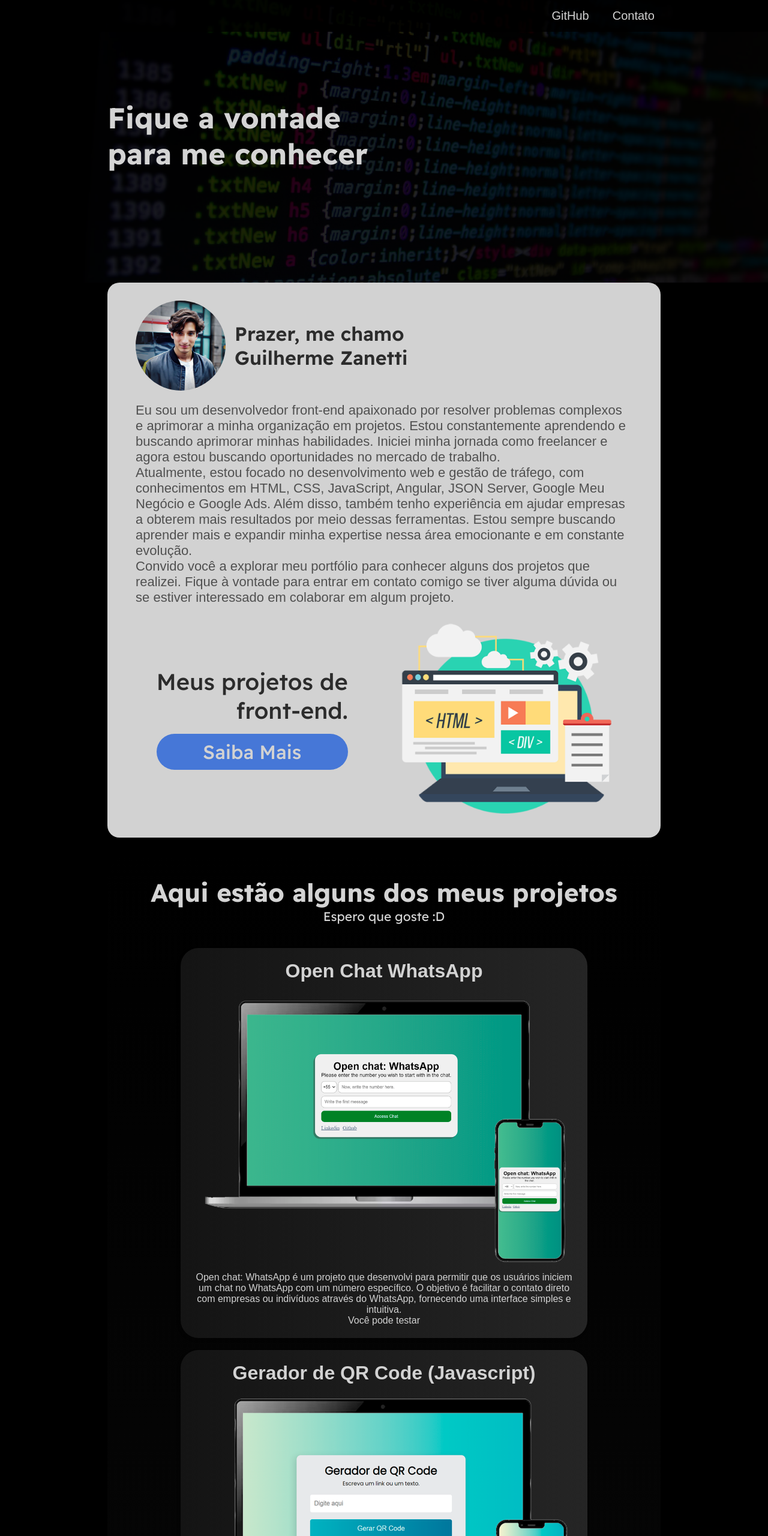
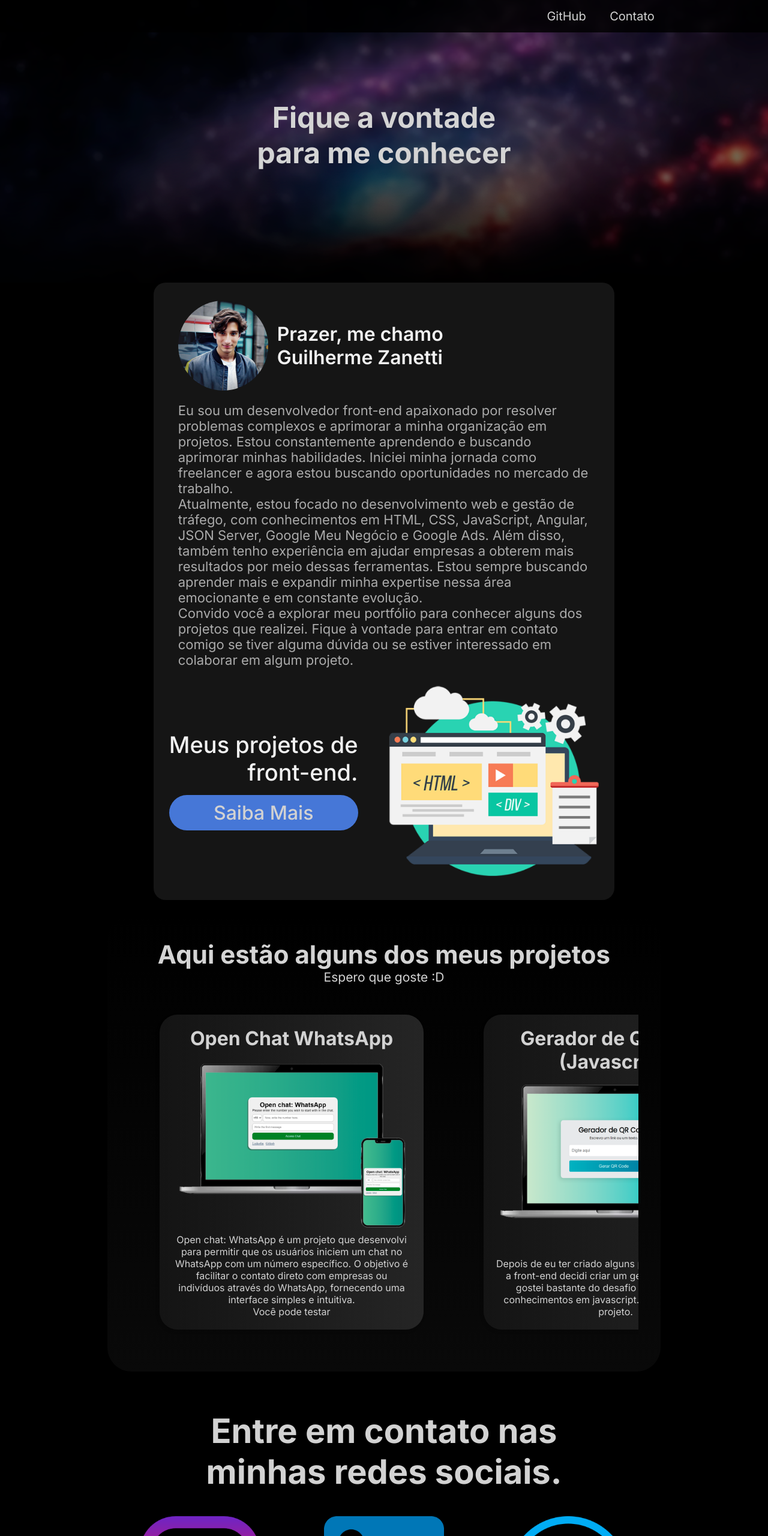
Before and after one commit to guilherzanetti/portfolio-2, a plain HTML site: page index.html in a window 1280 px wide. Shown: the top 2560 px of the page at 60% size. Drawn offline with nearby package versions, Linux system fonts and the light colour scheme.

Commit message:
Atualização de Design principal

```diff
--- a/style.css
+++ b/style.css
@@ -1,10 +1,11 @@
-@import url('https://fonts.googleapis.com/css2?family=Readex+Pro:wght@500&display=swap');
-@import url('https://fonts.googleapis.com/css2?family=Readex+Pro:wght@200;300;400;500;600;700&display=swap');
+
+@import url('https://fonts.googleapis.com/css2?family=Inter:ital,opsz,wght@0,14..32,100..900;1,14..32,100..900&display=swap');
 
 *{
     padding: 0;
     margin: 0;
     box-sizing: border-box;
+    font-family: "Inter", sans-serif;
 }
 
 /* HEADER RESPONSIVO */
@@ -27,7 +28,6 @@
 .list-header{
     text-align: center;
     color: #D2D2D2;
-    font-family: Arial, Helvetica, sans-serif;
     text-decoration: none;
     display: none;
 }
@@ -76,7 +76,6 @@ header{
 .btn-nav {
     text-decoration: none;
     color: #D2D2D2;
-    font-family: Arial, Helvetica, sans-serif;
     padding: 10px;
     margin-left: 15px;
     font-size: 20px;
@@ -94,22 +93,24 @@ header{
 /* BANNER */
 
 .banner {
-    background-image:url('img/banner.png');
+    background-image:url('img/background-galaxy.png');
     background-size: cover;
     background-repeat: no-repeat;
     padding-top: 13%;
     padding-bottom: 13%;
     align-items: center;
+    justify-content: center;
+    align-items: center;
+    text-align: center;
 }
 .h1-banner{
-    margin-left: 14%;
-    margin-right: 14%;
+    /* margin-left: 14%;
+    margin-right: 14%; */
 
     /* ScrollReveal */
     visibility: hidden;
 
     color: #D4D4D4;
-    font-family: 'Readex Pro', sans-serif;
     font-size: 48px;
 }
 
@@ -121,12 +122,13 @@ header{
 }
 
 .content {
-    background-color: #D2D2D2;
+    background-color: #151515;
     padding-top: 20px;
     padding-bottom: 20px;
-    margin-left: 14%;
-    margin-right: 14%;
+    margin-left: 20%;
+    margin-right: 20%;
     border-radius: 20px;
+    color: rgb(255, 255, 255);
 
 }
 
@@ -145,16 +147,14 @@ header{
 }
 
 .h1-prazer {
-    font-family: 'Readex Pro', sans-serif;
     font-weight: 500;
     margin-left: 15px;
     font-weight: 600;
-    color: #2C2C2C;
+    color: #f1f1f1;
 }
 
 .p1-prazer {
-    font-family: Arial, Helvetica, sans-serif;
-    color: #505050;
+    color: #ababab;
     font-size: 22px;
 }
 
@@ -167,8 +167,6 @@ header{
 /* ------- CHAMADA PRA AÇÃO ------- */
 
 .content2 {
-    margin-left: 4%;
-    margin-right: 4%;
     display: flex;
     align-items: center;
     padding-top: 20px;
@@ -185,10 +183,9 @@ header{
 }
 
 .h1-content2 {
-    font-family: 'Readex Pro', sans-serif;
     font-size: 38px;
     font-weight: 500;
-    color: #2C2C2C;
+    color: #f1f1f1;
 
 }
 
@@ -197,7 +194,6 @@ header{
 
 .h1-btn-content2 {
     margin-top: 15px;
-    font-family: 'Readex Pro', sans-serif;
     font-weight: 500;
     background-color: #4677D7;
     padding: 10px;
@@ -234,22 +230,38 @@ header{
     padding-bottom: 40px;
     background-image: linear-gradient(to bottom, #000000, #090909);
     border-radius: 40px;
-
 }
 
 .content-projetos{
     margin-left: 4%;
     margin-right: 4%;
-    font-family: Arial, Helvetica, sans-serif;
     color:#D4D4D4
 
 }
 
 .banner-projetos{
     margin-bottom: 40px;
-    font-family: 'Readex Pro', sans-serif;
     justify-content: center;
     text-align: center;
+}
+
+.projetos-view{
+    display: flex;
+    align-items: center;
+    overflow-x: auto;
+}
+
+.projetos-view::-webkit-scrollbar{
+    background-color:#00092d;
+    width: 20px;
+    border: solid 1px black;
+    border-radius: 20px;
+}
+
+.projetos-view::-webkit-scrollbar-thumb{
+    background-color:#001771;
+    border: solid 1px black;
+    border-radius: 20px;
 }
 
 .box-img-project{
@@ -259,7 +271,7 @@ header{
 }
 
 .img-project{
-    width: 100%;
+    width: 400px;
 }
 
 .h1-projetos{
@@ -275,8 +287,8 @@ header{
     justify-content: center;
     text-align: center;
     background-image: linear-gradient(to right, #141414, #252525);
-    margin-left: 10%;
-    margin-right: 10%;
+    margin-left: 50px;
+    margin-right: 50px;
     padding: 20px;
     border-radius: 30px;
     box-shadow: -2px 3px 5px #0000002b;
@@ -317,7 +329,6 @@ header{
 
 .display-contato {
     color: #D2D2D2;
-    font-family: 'Readex Pro', sans-serif;
     font-weight: 800;
     text-align: center;
 
@@ -358,14 +369,12 @@ header{
         visibility: hidden;
 
         color: #D4D4D4;
-        font-family: 'Readex Pro', sans-serif;
         font-size: 32px;
     }
 
     /* -------- Content-1 (smartphone) */
 
     .content {
-        background-color: #D2D2D2;
         padding-top: 20px;
         padding-bottom: 20px;
         margin-left: 5%;
@@ -388,11 +397,9 @@ header{
     }
 
     .h1-prazer {
-        font-family: 'Readex Pro', sans-serif;
         font-weight: 500;
         margin-left: 15px;
         font-weight: 600;
-        color: #2C2C2C;
         font-size: 26px;
     }
 
@@ -421,10 +428,8 @@ header{
     }
 
     .h1-content2 {
-        font-family: 'Readex Pro', sans-serif;
         font-size: 38px;
         font-weight: 500;
-        color: #2C2C2C;
 
     }
 
@@ -433,7 +438,6 @@ header{
 
     .h1-btn-content2 {
         margin-top: 15px;
-        font-family: 'Readex Pro', sans-serif;
         font-weight: 500;
         background-color: #4677D7;
         padding: 10px;
@@ -479,14 +483,12 @@ header{
     .content-projetos{
         margin-left: 4%;
         margin-right: 4%;
-        font-family: Arial, Helvetica, sans-serif;
         color:#D4D4D4
 
     }
 
     .banner-projetos{
         margin-bottom: 40px;
-        font-family: 'Readex Pro', sans-serif;
         justify-content: center;
         text-align: center;
     }
@@ -540,7 +542,6 @@ header{
 
     .display-contato {
         color: #D2D2D2;
-        font-family: 'Readex Pro', sans-serif;
         font-weight: 800;
         text-align: center;
 
@@ -584,14 +585,13 @@ header{
             visibility: hidden;
 
             color: #D4D4D4;
-            font-family: 'Readex Pro', sans-serif;
             font-size: 30px;
         }
 
         /* -------- Content-1 (smartphone small) */
 
         .content {
-            background-color: #D2D2D2;
+
             padding-top: 20px;
             padding-bottom: 20px;
             margin-left: 5%;
@@ -610,11 +610,10 @@ header{
         }
 
         .h1-prazer {
-            font-family: 'Readex Pro', sans-serif;
             font-weight: 500;
             margin-left: 15px;
             font-weight: 600;
-            color: #2C2C2C;
+
             font-size: 22px;
         }
 
@@ -643,10 +642,9 @@ header{
         }
 
         .h1-content2 {
-            font-family: 'Readex Pro', sans-serif;
             font-size: 30px;
             font-weight: 500;
-            color: #2C2C2C;
+
 
         }
 
@@ -655,7 +653,6 @@ header{
 
         .h1-btn-content2 {
             margin-top: 15px;
-            font-family: 'Readex Pro', sans-serif;
             font-weight: 500;
             background-color: #4677D7;
             padding: 10px;
@@ -663,7 +660,6 @@ header{
             border-radius: 50px;
             transition: 500ms;
             text-decoration: none;
-            color: #D2D2D2;
         }
 
         .h1-btn-content2:hover {
@@ -701,14 +697,12 @@ header{
         .content-projetos{
             margin-left: 2%;
             margin-right: 2%;
-            font-family: Arial, Helvetica, sans-serif;
             color:#D4D4D4
 
         }
 
         .banner-projetos{
             margin-bottom: 40px;
-            font-family: 'Readex Pro', sans-serif;
             justify-content: center;
             text-align: center;
         }
@@ -762,7 +756,6 @@ header{
 
         .display-contato {
             color: #D2D2D2;
-            font-family: 'Readex Pro', sans-serif;
             font-weight: 800;
             text-align: center;
 
```
Also changed, not shown: img/background-galaxy.png (added).
